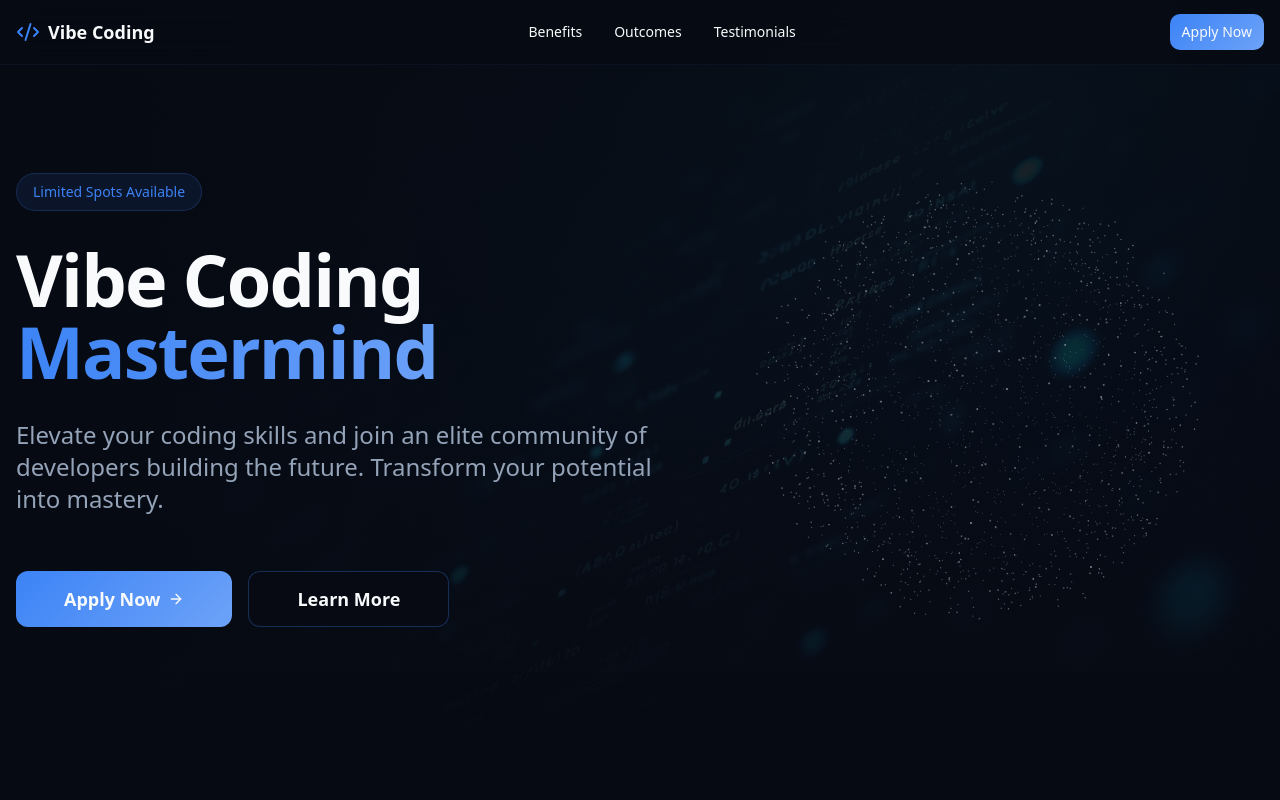
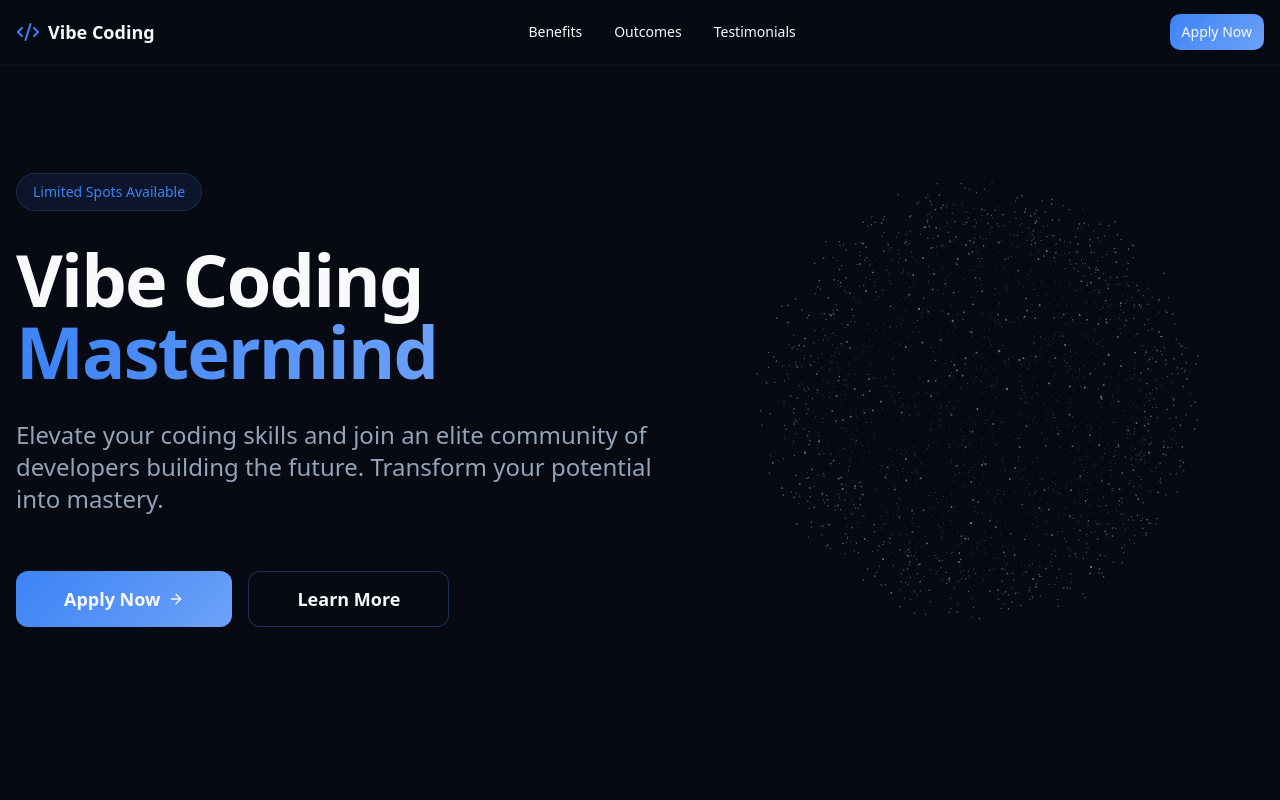
Before and after one commit to RodriguesJohn/mastermind-vibe-apply, a React (Vite) app: page / in a window 1280 px wide. Shown: the top 800 px of the page. Built offline with nearby package versions, Linux system fonts and the light colour scheme; the HTML template or start-up script is replaced by a standard one.

Commit message:
Remove background image

```diff
--- a/src/components/HeroSection.tsx
+++ b/src/components/HeroSection.tsx
@@ -1,22 +1,12 @@
 import { Button } from "@/components/ui/button";
 import { ArrowRight } from "lucide-react";
-import heroBackground from "@/assets/hero-background.jpg";
 import { ParticleSphere } from "@/components/ParticleSphere";
 
 export const HeroSection = () => {
   return (
     <section className="relative min-h-screen flex items-center justify-center overflow-hidden">
-      {/* Background Image with Overlay */}
-      <div
-        className="absolute inset-0 z-0"
-        style={{
-          backgroundImage: `url(${heroBackground})`,
-          backgroundSize: 'cover',
-          backgroundPosition: 'center',
-        }}
-      >
-        <div className="absolute inset-0 bg-gradient-to-b from-background/95 via-background/85 to-background" />
-      </div>
+      {/* Background Gradient */}
+      <div className="absolute inset-0 z-0 bg-background" />
 
       {/* Particle Sphere */}
       <ParticleSphere />
```
